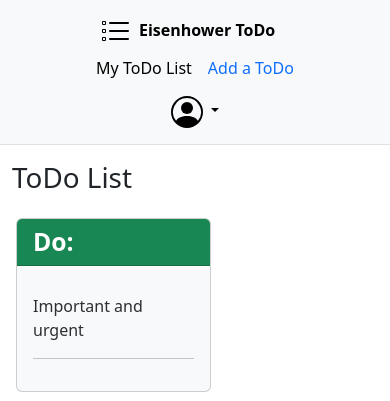
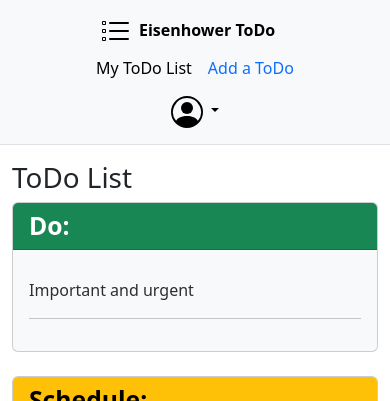
Before and after one commit to jaerrib/todo-list, a Django app: page /todos/ in a window 390 px wide. Shown: the top 401 px of the page. Run offline with Django 5.2, Linux system fonts and the light colour scheme; the visitor is signed in with stand-in values (Sample User, id 1); data that the repository does not hold is empty; parts of the project's set-up code (start-up, migrations or seed data) failed here and were passed over.

Commit message:
Improve responsiveness of grid layout

```diff
--- a/templates/todo_list.html
+++ b/templates/todo_list.html
@@ -6,8 +6,10 @@
 
 <h1>ToDo List</h1>
 
-<div class="row row-cols-2">
-    <div class="card col-sm-12 col-md p-0 m-3 bg-body-tertiary">
+<div class="row row-cols-1 row-cols-md-2 g-4">
+
+    <div class="col">
+        <div class="card p-0 bg-body-tertiary">
             <h2 class="card-header mb-3 fw-bold text-bg-success">
                 Do:</h2>
             <div class="card-body">
@@ -25,17 +27,21 @@
                         <div class="d-flex">
                             <a href="{% url 'todo_detail' todo.pk %}"
                                class="ms-2 text-secondary">
-                            <svg xmlns="http://www.w3.org/2000/svg" width="24"
+                                <svg xmlns="http://www.w3.org/2000/svg"
+                                     width="24"
                                      height="24" fill="currentColor"
-                                 class="bi bi-info-square" viewBox="0 0 16 16">
-                                <title>View details for {{todo.title}}</title>
+                                     class="bi bi-info-square"
+                                     viewBox="0 0 16 16">
+                                    <title>View details for
+                                        {{todo.title}}</title>
                                     <path d="M14 1a1 1 0 0 1 1 1v12a1 1 0 0 1-1 1H2a1 1 0 0 1-1-1V2a1 1 0 0 1 1-1zM2 0a2 2 0 0 0-2 2v12a2 2 0 0 0 2 2h12a2 2 0 0 0 2-2V2a2 2 0 0 0-2-2z"/>
                                     <path d="m8.93 6.588-2.29.287-.082.38.45.083c.294.07.352.176.288.469l-.738 3.468c-.194.897.105 1.319.808 1.319.545 0 1.178-.252 1.465-.598l.088-.416c-.2.176-.492.246-.686.246-.275 0-.375-.193-.304-.533zM9 4.5a1 1 0 1 1-2 0 1 1 0 0 1 2 0"/>
                                 </svg>
                             </a>
                             <a href="{% url 'todo_edit' todo.pk %}"
                                class="ms-2 text-secondary">
-                            <svg xmlns="http://www.w3.org/2000/svg" width="24"
+                                <svg xmlns="http://www.w3.org/2000/svg"
+                                     width="24"
                                      height="24" fill="currentColor"
                                      class="bi bi-pencil-square"
                                      viewBox="0 0 16 16">
@@ -47,7 +53,8 @@
                             </a>
                             <a href="{% url 'todo_delete' todo.pk %}"
                                class="ms-2 text-danger">
-                            <svg xmlns="http://www.w3.org/2000/svg" width="24"
+                                <svg xmlns="http://www.w3.org/2000/svg"
+                                     width="24"
                                      height="24" fill="currentColor"
                                      class="bi bi-x-square" viewBox="0 0 16 16">
                                     <title>Delete {{todo.title}}</title>
@@ -57,77 +64,11 @@
                             </a>
                             <a href="{% url 'todo_complete' todo.pk %}"
                                class="ms-2 text-success">
-                            <svg xmlns="http://www.w3.org/2000/svg" width="24"
+                                <svg xmlns="http://www.w3.org/2000/svg"
+                                     width="24"
                                      height="24" fill="currentColor"
-                                 class="bi bi-check-square" viewBox="0 0 16 16">
-                                <title>Complete {{todo.title}}</title>
-                                <path d="M14 1a1 1 0 0 1 1 1v12a1 1 0 0 1-1 1H2a1 1 0 0 1-1-1V2a1 1 0 0 1 1-1zM2 0a2 2 0 0 0-2 2v12a2 2 0 0 0 2 2h12a2 2 0 0 0 2-2V2a2 2 0 0 0-2-2z"/>
-                                <path d="M10.97 4.97a.75.75 0 0 1 1.071 1.05l-3.992 4.99a.75.75 0 0 1-1.08.02L4.324 8.384a.75.75 0 1 1 1.06-1.06l2.094 2.093 3.473-4.425z"/>
-                            </svg>
-                        </a>
-                    </div>
-                </div>
-                {% endif %}
-                {% endif %}
-                {% endfor %}
-
-            </div>
-        </div>
-    </div>
-
-    <div class="card col-sm-12 col-md p-0 m-3 bg-body-tertiary">
-        <h2 class="card-header mb-3 fw-bold text-bg-warning">
-            Schedule:</h2>
-        <div class="card-body">
-            <p class="card-subtitle text-secondary-emphasis">Important but not
-                urgent</p>
-            <hr>
-            <div class="d-grid gap-1">
-                {% for todo in todo_list %}
-                {% if not todo.completed %}
-                {% if todo.important and not todo.urgent %}
-                <div class="d-flex justify-content-between border-bottom align-items-start">
-                    <div>
-                        <p class="fw-bold">{{todo.title}}</p>
-                    </div>
-                    <div class="d-flex">
-                        <a href="{% url 'todo_detail' todo.pk %}"
-                           class="ms-2 text-secondary">
-                            <svg xmlns="http://www.w3.org/2000/svg" width="24"
-                                 height="24" fill="currentColor"
-                                 class="bi bi-info-square" viewBox="0 0 16 16">
-                                <title>View details for {{todo.title}}</title>
-                                <path d="M14 1a1 1 0 0 1 1 1v12a1 1 0 0 1-1 1H2a1 1 0 0 1-1-1V2a1 1 0 0 1 1-1zM2 0a2 2 0 0 0-2 2v12a2 2 0 0 0 2 2h12a2 2 0 0 0 2-2V2a2 2 0 0 0-2-2z"/>
-                                <path d="m8.93 6.588-2.29.287-.082.38.45.083c.294.07.352.176.288.469l-.738 3.468c-.194.897.105 1.319.808 1.319.545 0 1.178-.252 1.465-.598l.088-.416c-.2.176-.492.246-.686.246-.275 0-.375-.193-.304-.533zM9 4.5a1 1 0 1 1-2 0 1 1 0 0 1 2 0"/>
-                            </svg>
-                        </a>
-                        <a href="{% url 'todo_edit' todo.pk %}"
-                           class="ms-2 text-secondary">
-                            <svg xmlns="http://www.w3.org/2000/svg" width="24"
-                                 height="24" fill="currentColor"
-                                 class="bi bi-pencil-square"
+                                     class="bi bi-check-square"
                                      viewBox="0 0 16 16">
-                                <title>Edit {{todo.title}}</title>
-                                <path d="M15.502 1.94a.5.5 0 0 1 0 .706L14.459 3.69l-2-2L13.502.646a.5.5 0 0 1 .707 0l1.293 1.293zm-1.75 2.456-2-2L4.939 9.21a.5.5 0 0 0-.121.196l-.805 2.414a.25.25 0 0 0 .316.316l2.414-.805a.5.5 0 0 0 .196-.12l6.813-6.814z"/>
-                                <path fill-rule="evenodd"
-                                      d="M1 13.5A1.5 1.5 0 0 0 2.5 15h11a1.5 1.5 0 0 0 1.5-1.5v-6a.5.5 0 0 0-1 0v6a.5.5 0 0 1-.5.5h-11a.5.5 0 0 1-.5-.5v-11a.5.5 0 0 1 .5-.5H9a.5.5 0 0 0 0-1H2.5A1.5 1.5 0 0 0 1 2.5z"/>
-                            </svg>
-                        </a>
-                        <a href="{% url 'todo_delete' todo.pk %}"
-                           class="ms-2 text-danger">
-                            <svg xmlns="http://www.w3.org/2000/svg" width="24"
-                                 height="24" fill="currentColor"
-                                 class="bi bi-x-square" viewBox="0 0 16 16">
-                                <title>Delete {{todo.title}}</title>
-                                <path d="M14 1a1 1 0 0 1 1 1v12a1 1 0 0 1-1 1H2a1 1 0 0 1-1-1V2a1 1 0 0 1 1-1zM2 0a2 2 0 0 0-2 2v12a2 2 0 0 0 2 2h12a2 2 0 0 0 2-2V2a2 2 0 0 0-2-2z"/>
-                                <path d="M4.646 4.646a.5.5 0 0 1 .708 0L8 7.293l2.646-2.647a.5.5 0 0 1 .708.708L8.707 8l2.647 2.646a.5.5 0 0 1-.708.708L8 8.707l-2.646 2.647a.5.5 0 0 1-.708-.708L7.293 8 4.646 5.354a.5.5 0 0 1 0-.708"/>
-                            </svg>
-                        </a>
-                        <a href="{% url 'todo_complete' todo.pk %}"
-                           class="ms-2 text-success">
-                            <svg xmlns="http://www.w3.org/2000/svg" width="24"
-                                 height="24" fill="currentColor"
-                                 class="bi bi-check-square" viewBox="0 0 16 16">
                                     <title>Complete {{todo.title}}</title>
                                     <path d="M14 1a1 1 0 0 1 1 1v12a1 1 0 0 1-1 1H2a1 1 0 0 1-1-1V2a1 1 0 0 1 1-1zM2 0a2 2 0 0 0-2 2v12a2 2 0 0 0 2 2h12a2 2 0 0 0 2-2V2a2 2 0 0 0-2-2z"/>
                                     <path d="M10.97 4.97a.75.75 0 0 1 1.071 1.05l-3.992 4.99a.75.75 0 0 1-1.08.02L4.324 8.384a.75.75 0 1 1 1.06-1.06l2.094 2.093 3.473-4.425z"/>
@@ -143,12 +84,88 @@
         </div>
     </div>
 
-<div class="row row-cols-2">
-    <div class="card col-sm-12 col-md p-0 m-3 bg-body-tertiary">
+    <div class="col">
+        <div class="card p-0 bg-body-tertiary">
+            <h2 class="card-header mb-3 fw-bold text-bg-warning">
+                Schedule:</h2>
+            <div class="card-body">
+                <p class="card-subtitle text-secondary-emphasis">Important
+                    and not urgent</p>
+                <hr>
+                <div class="d-grid gap-1">
+                    {% for todo in todo_list %}
+                    {% if not todo.completed %}
+                    {% if todo.important and not todo.urgent %}
+                    <div class="d-flex justify-content-between border-bottom align-items-start">
+                        <div>
+                            <p class="fw-bold">{{todo.title}}</p>
+                        </div>
+                        <div class="d-flex">
+                            <a href="{% url 'todo_detail' todo.pk %}"
+                               class="ms-2 text-secondary">
+                                <svg xmlns="http://www.w3.org/2000/svg"
+                                     width="24"
+                                     height="24" fill="currentColor"
+                                     class="bi bi-info-square"
+                                     viewBox="0 0 16 16">
+                                    <title>View details for
+                                        {{todo.title}}</title>
+                                    <path d="M14 1a1 1 0 0 1 1 1v12a1 1 0 0 1-1 1H2a1 1 0 0 1-1-1V2a1 1 0 0 1 1-1zM2 0a2 2 0 0 0-2 2v12a2 2 0 0 0 2 2h12a2 2 0 0 0 2-2V2a2 2 0 0 0-2-2z"/>
+                                    <path d="m8.93 6.588-2.29.287-.082.38.45.083c.294.07.352.176.288.469l-.738 3.468c-.194.897.105 1.319.808 1.319.545 0 1.178-.252 1.465-.598l.088-.416c-.2.176-.492.246-.686.246-.275 0-.375-.193-.304-.533zM9 4.5a1 1 0 1 1-2 0 1 1 0 0 1 2 0"/>
+                                </svg>
+                            </a>
+                            <a href="{% url 'todo_edit' todo.pk %}"
+                               class="ms-2 text-secondary">
+                                <svg xmlns="http://www.w3.org/2000/svg"
+                                     width="24"
+                                     height="24" fill="currentColor"
+                                     class="bi bi-pencil-square"
+                                     viewBox="0 0 16 16">
+                                    <title>Edit {{todo.title}}</title>
+                                    <path d="M15.502 1.94a.5.5 0 0 1 0 .706L14.459 3.69l-2-2L13.502.646a.5.5 0 0 1 .707 0l1.293 1.293zm-1.75 2.456-2-2L4.939 9.21a.5.5 0 0 0-.121.196l-.805 2.414a.25.25 0 0 0 .316.316l2.414-.805a.5.5 0 0 0 .196-.12l6.813-6.814z"/>
+                                    <path fill-rule="evenodd"
+                                          d="M1 13.5A1.5 1.5 0 0 0 2.5 15h11a1.5 1.5 0 0 0 1.5-1.5v-6a.5.5 0 0 0-1 0v6a.5.5 0 0 1-.5.5h-11a.5.5 0 0 1-.5-.5v-11a.5.5 0 0 1 .5-.5H9a.5.5 0 0 0 0-1H2.5A1.5 1.5 0 0 0 1 2.5z"/>
+                                </svg>
+                            </a>
+                            <a href="{% url 'todo_delete' todo.pk %}"
+                               class="ms-2 text-danger">
+                                <svg xmlns="http://www.w3.org/2000/svg"
+                                     width="24"
+                                     height="24" fill="currentColor"
+                                     class="bi bi-x-square" viewBox="0 0 16 16">
+                                    <title>Delete {{todo.title}}</title>
+                                    <path d="M14 1a1 1 0 0 1 1 1v12a1 1 0 0 1-1 1H2a1 1 0 0 1-1-1V2a1 1 0 0 1 1-1zM2 0a2 2 0 0 0-2 2v12a2 2 0 0 0 2 2h12a2 2 0 0 0 2-2V2a2 2 0 0 0-2-2z"/>
+                                    <path d="M4.646 4.646a.5.5 0 0 1 .708 0L8 7.293l2.646-2.647a.5.5 0 0 1 .708.708L8.707 8l2.647 2.646a.5.5 0 0 1-.708.708L8 8.707l-2.646 2.647a.5.5 0 0 1-.708-.708L7.293 8 4.646 5.354a.5.5 0 0 1 0-.708"/>
+                                </svg>
+                            </a>
+                            <a href="{% url 'todo_complete' todo.pk %}"
+                               class="ms-2 text-success">
+                                <svg xmlns="http://www.w3.org/2000/svg"
+                                     width="24"
+                                     height="24" fill="currentColor"
+                                     class="bi bi-check-square"
+                                     viewBox="0 0 16 16">
+                                    <title>Complete {{todo.title}}</title>
+                                    <path d="M14 1a1 1 0 0 1 1 1v12a1 1 0 0 1-1 1H2a1 1 0 0 1-1-1V2a1 1 0 0 1 1-1zM2 0a2 2 0 0 0-2 2v12a2 2 0 0 0 2 2h12a2 2 0 0 0 2-2V2a2 2 0 0 0-2-2z"/>
+                                    <path d="M10.97 4.97a.75.75 0 0 1 1.071 1.05l-3.992 4.99a.75.75 0 0 1-1.08.02L4.324 8.384a.75.75 0 1 1 1.06-1.06l2.094 2.093 3.473-4.425z"/>
+                                </svg>
+                            </a>
+                        </div>
+                    </div>
+                    {% endif %}
+                    {% endif %}
+                    {% endfor %}
+                </div>
+            </div>
+        </div>
+    </div>
+
+    <div class="col">
+        <div class="card p-0 bg-body-tertiary">
             <h2 class="card-header mb-3 fw-bold text-bg-primary">
                 Delegate:</h2>
             <div class="card-body">
-            <p class="card-subtitle text-secondary-emphasis">Not important
+                <p class="card-subtitle text-secondary-emphasis">Not Important
                     but urgent</p>
                 <hr>
                 <div class="d-grid gap-1">
@@ -162,17 +179,21 @@
                         <div class="d-flex">
                             <a href="{% url 'todo_detail' todo.pk %}"
                                class="ms-2 text-secondary">
-                            <svg xmlns="http://www.w3.org/2000/svg" width="24"
+                                <svg xmlns="http://www.w3.org/2000/svg"
+                                     width="24"
                                      height="24" fill="currentColor"
-                                 class="bi bi-info-square" viewBox="0 0 16 16">
-                                <title>View details for {{todo.title}}</title>
+                                     class="bi bi-info-square"
+                                     viewBox="0 0 16 16">
+                                    <title>View details for
+                                        {{todo.title}}</title>
                                     <path d="M14 1a1 1 0 0 1 1 1v12a1 1 0 0 1-1 1H2a1 1 0 0 1-1-1V2a1 1 0 0 1 1-1zM2 0a2 2 0 0 0-2 2v12a2 2 0 0 0 2 2h12a2 2 0 0 0 2-2V2a2 2 0 0 0-2-2z"/>
                                     <path d="m8.93 6.588-2.29.287-.082.38.45.083c.294.07.352.176.288.469l-.738 3.468c-.194.897.105 1.319.808 1.319.545 0 1.178-.252 1.465-.598l.088-.416c-.2.176-.492.246-.686.246-.275 0-.375-.193-.304-.533zM9 4.5a1 1 0 1 1-2 0 1 1 0 0 1 2 0"/>
                                 </svg>
                             </a>
                             <a href="{% url 'todo_edit' todo.pk %}"
                                class="ms-2 text-secondary">
-                            <svg xmlns="http://www.w3.org/2000/svg" width="24"
+                                <svg xmlns="http://www.w3.org/2000/svg"
+                                     width="24"
                                      height="24" fill="currentColor"
                                      class="bi bi-pencil-square"
                                      viewBox="0 0 16 16">
@@ -184,7 +205,8 @@
                             </a>
                             <a href="{% url 'todo_delete' todo.pk %}"
                                class="ms-2 text-danger">
-                            <svg xmlns="http://www.w3.org/2000/svg" width="24"
+                                <svg xmlns="http://www.w3.org/2000/svg"
+                                     width="24"
                                      height="24" fill="currentColor"
                                      class="bi bi-x-square" viewBox="0 0 16 16">
                                     <title>Delete {{todo.title}}</title>
@@ -194,9 +216,11 @@
                             </a>
                             <a href="{% url 'todo_complete' todo.pk %}"
                                class="ms-2 text-success">
-                            <svg xmlns="http://www.w3.org/2000/svg" width="24"
+                                <svg xmlns="http://www.w3.org/2000/svg"
+                                     width="24"
                                      height="24" fill="currentColor"
-                                 class="bi bi-check-square" viewBox="0 0 16 16">
+                                     class="bi bi-check-square"
+                                     viewBox="0 0 16 16">
                                     <title>Complete {{todo.title}}</title>
                                     <path d="M14 1a1 1 0 0 1 1 1v12a1 1 0 0 1-1 1H2a1 1 0 0 1-1-1V2a1 1 0 0 1 1-1zM2 0a2 2 0 0 0-2 2v12a2 2 0 0 0 2 2h12a2 2 0 0 0 2-2V2a2 2 0 0 0-2-2z"/>
                                     <path d="M10.97 4.97a.75.75 0 0 1 1.071 1.05l-3.992 4.99a.75.75 0 0 1-1.08.02L4.324 8.384a.75.75 0 1 1 1.06-1.06l2.094 2.093 3.473-4.425z"/>
@@ -210,10 +234,12 @@
                 </div>
             </div>
         </div>
+    </div>
 
-    <div class="card col-sm-12 col-md p-0 m-3 bg-body-tertiary">
+    <div class="col">
+        <div class="card p-0 bg-body-tertiary">
             <h2 class="card-header mb-3 fw-bold text-bg-danger">
-            Eliminate</h2>
+                Eliminate:</h2>
             <div class="card-body">
                 <p class="card-subtitle text-secondary-emphasis">Not important
                     and not urgent</p>
@@ -229,17 +255,21 @@
                         <div class="d-flex">
                             <a href="{% url 'todo_detail' todo.pk %}"
                                class="ms-2 text-secondary">
-                            <svg xmlns="http://www.w3.org/2000/svg" width="24"
+                                <svg xmlns="http://www.w3.org/2000/svg"
+                                     width="24"
                                      height="24" fill="currentColor"
-                                 class="bi bi-info-square" viewBox="0 0 16 16">
-                                <title>View details for {{todo.title}}</title>
+                                     class="bi bi-info-square"
+                                     viewBox="0 0 16 16">
+                                    <title>View details for
+                                        {{todo.title}}</title>
                                     <path d="M14 1a1 1 0 0 1 1 1v12a1 1 0 0 1-1 1H2a1 1 0 0 1-1-1V2a1 1 0 0 1 1-1zM2 0a2 2 0 0 0-2 2v12a2 2 0 0 0 2 2h12a2 2 0 0 0 2-2V2a2 2 0 0 0-2-2z"/>
                                     <path d="m8.93 6.588-2.29.287-.082.38.45.083c.294.07.352.176.288.469l-.738 3.468c-.194.897.105 1.319.808 1.319.545 0 1.178-.252 1.465-.598l.088-.416c-.2.176-.492.246-.686.246-.275 0-.375-.193-.304-.533zM9 4.5a1 1 0 1 1-2 0 1 1 0 0 1 2 0"/>
                                 </svg>
                             </a>
                             <a href="{% url 'todo_edit' todo.pk %}"
                                class="ms-2 text-secondary">
-                            <svg xmlns="http://www.w3.org/2000/svg" width="24"
+                                <svg xmlns="http://www.w3.org/2000/svg"
+                                     width="24"
                                      height="24" fill="currentColor"
                                      class="bi bi-pencil-square"
                                      viewBox="0 0 16 16">
@@ -251,7 +281,8 @@
                             </a>
                             <a href="{% url 'todo_delete' todo.pk %}"
                                class="ms-2 text-danger">
-                            <svg xmlns="http://www.w3.org/2000/svg" width="24"
+                                <svg xmlns="http://www.w3.org/2000/svg"
+                                     width="24"
                                      height="24" fill="currentColor"
                                      class="bi bi-x-square" viewBox="0 0 16 16">
                                     <title>Delete {{todo.title}}</title>
@@ -261,9 +292,11 @@
                             </a>
                             <a href="{% url 'todo_complete' todo.pk %}"
                                class="ms-2 text-success">
-                            <svg xmlns="http://www.w3.org/2000/svg" width="24"
+                                <svg xmlns="http://www.w3.org/2000/svg"
+                                     width="24"
                                      height="24" fill="currentColor"
-                                 class="bi bi-check-square" viewBox="0 0 16 16">
+                                     class="bi bi-check-square"
+                                     viewBox="0 0 16 16">
                                     <title>Complete {{todo.title}}</title>
                                     <path d="M14 1a1 1 0 0 1 1 1v12a1 1 0 0 1-1 1H2a1 1 0 0 1-1-1V2a1 1 0 0 1 1-1zM2 0a2 2 0 0 0-2 2v12a2 2 0 0 0 2 2h12a2 2 0 0 0 2-2V2a2 2 0 0 0-2-2z"/>
                                     <path d="M10.97 4.97a.75.75 0 0 1 1.071 1.05l-3.992 4.99a.75.75 0 0 1-1.08.02L4.324 8.384a.75.75 0 1 1 1.06-1.06l2.094 2.093 3.473-4.425z"/>
@@ -277,6 +310,8 @@
                 </div>
             </div>
         </div>
+    </div>
+
 </div>
 
 <hr class="m-3">
```
Lines whose indentation alone changed are shown as unchanged.
